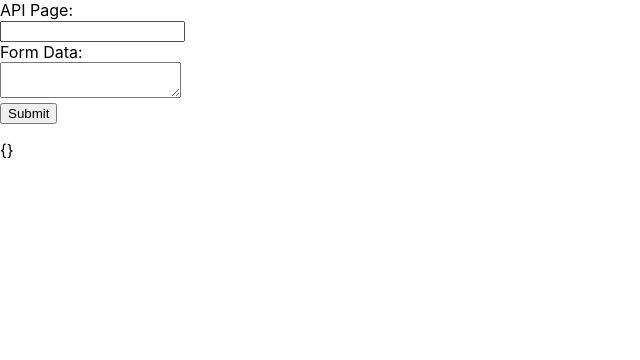
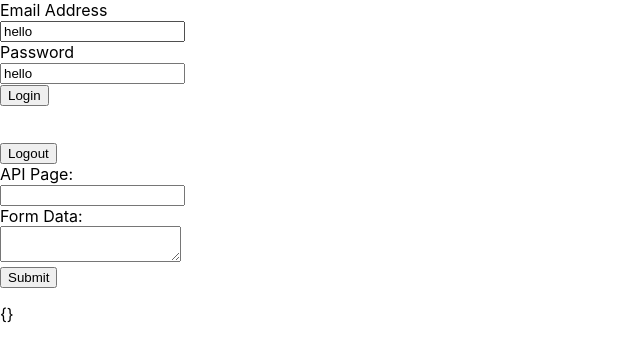
Before and after one commit to qi116/iOSApp, a Next.js app in the folder purdue-farmers-market-backend/: page / in a window 1280 px wide. Shown: the top 360 px of the page, without its empty margins (0-640 px from the left). Built offline with nearby package versions, Linux system fonts and the light colour scheme.

Commit message:
Update test page

```diff
--- a/purdue-farmers-market-backend/pages/index.tsx
+++ b/purdue-farmers-market-backend/pages/index.tsx
@@ -5,13 +5,19 @@ import React from 'react'
 export default class Home extends React.Component {
 
     state = {
+        email: "hello",
+        password: "hello",
         api_page: "",
         form_data: "",
         response: {},
+        session_full_code: "",
     }
 
     api_fetch(api_page: string, body: string, callback: (res: any) => void): void {
         try {
+            if(this.state.session_full_code) {
+                body = body.substring(0, body.length-1) + (body.length != 2 ? "," : "") + '"session_full_code": "' + this.state.session_full_code + '"}';
+            }
             fetch("/api/" + api_page, {
         		method: "POST",
         		headers: {"Content-Type": "application/json"},
@@ -54,6 +60,7 @@ export default class Home extends React.Component {
     }
 
     render() {
+        var page = this;
         return (
           <div>
             <Head>
@@ -63,6 +70,42 @@ export default class Home extends React.Component {
             </Head>
 
             <main>
+                <label>
+                    Email Address
+                    <br />
+                    <input type="text" value={this.state.email} onChange={(elem) => {
+                        this.setState({email: elem.target.value})
+                    }} />
+                </label>
+                <br/>
+                <label>
+                    Password
+                    <br />
+                    <input type="text" value={this.state.password} onChange={(elem) => {
+                        this.setState({password: elem.target.value})
+                    }} />
+                </label>
+                <br/>
+                <button onClick={() => {
+                    this.api_fetch("user/login", JSON.stringify({email_address: this.state.email, password: this.state.password}), (response: any) => {
+                        if(response.success)
+                            page.setState({session_full_code: response.data.session_full_code});
+                        else
+                            page.setState({session_full_code: "Error. " + response.errorCode})
+                    });
+                }}>Login</button>
+                <br/>
+                <p>{this.state.session_full_code}</p>
+                <br/>
+                <button onClick={() => {
+                    this.api_fetch("user/logout", JSON.stringify({session_full_code: this.state.session_full_code}), (response: any) => {
+                        if(response.success)
+                            page.setState({session_full_code: "Logged Out"});
+                        else
+                            page.setState({session_full_code: "Error. " + response.errorCode})
+                    });
+                }}>Logout</button>
+                <br/>
                 <form onSubmit={this.handleSubmit(this)}>
                     <label>
                         API Page:
```
